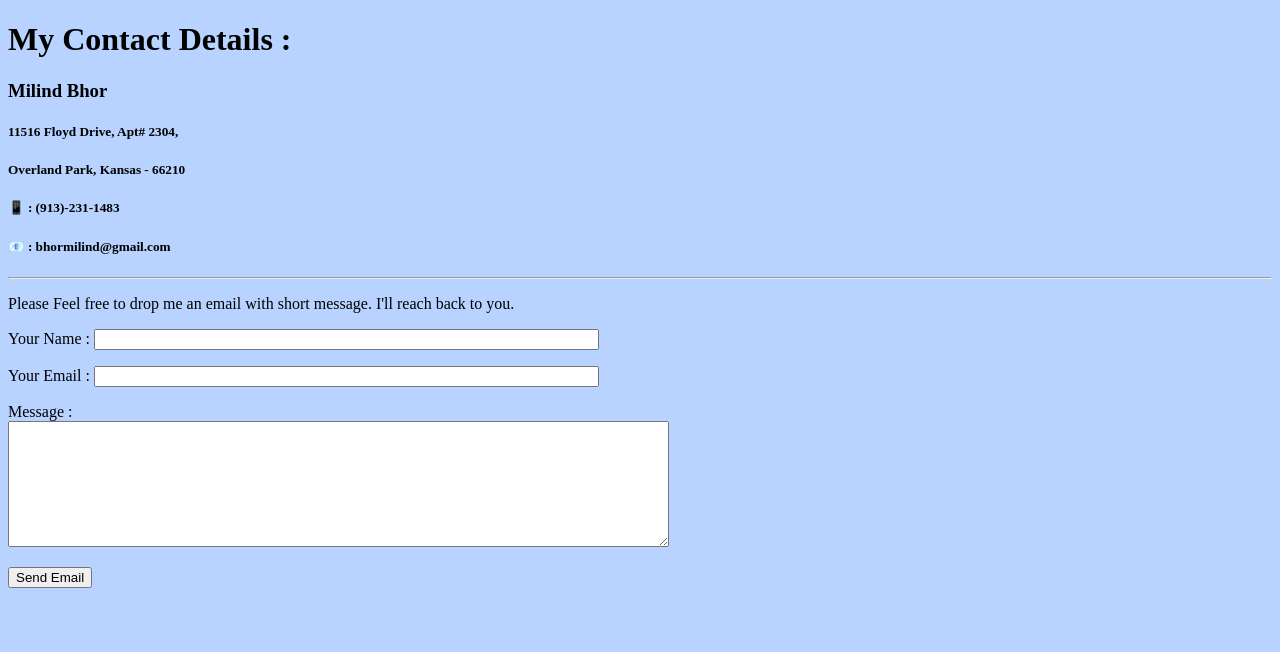
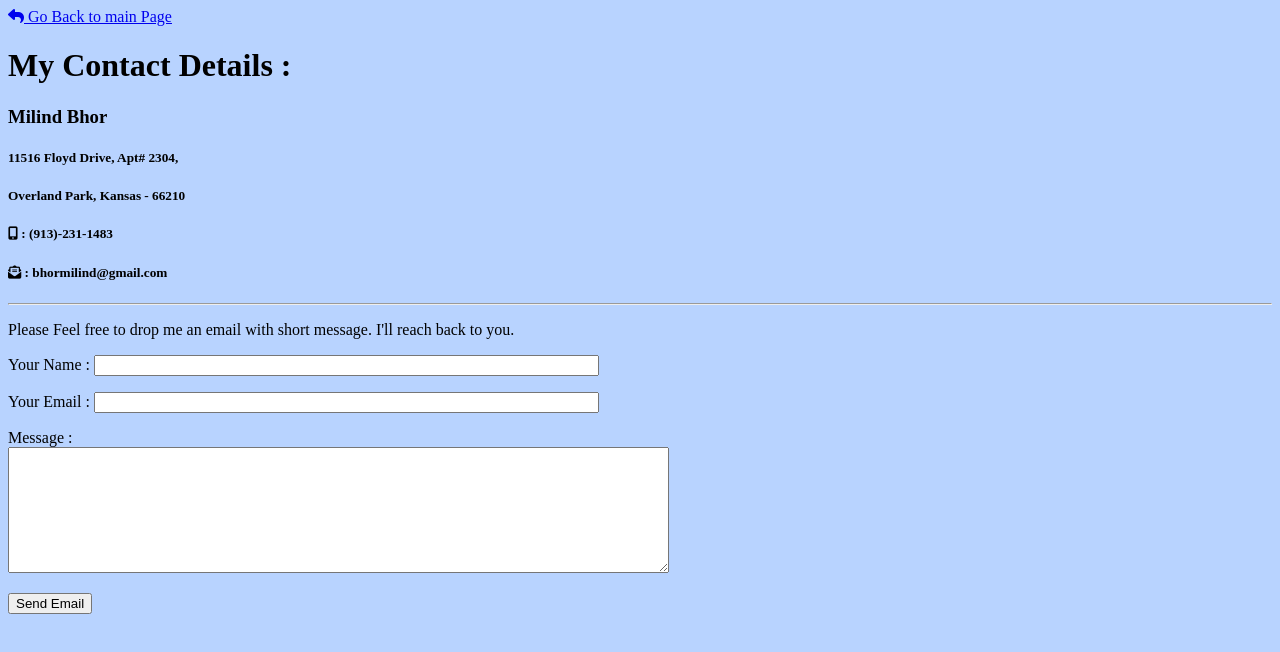
Before and after one commit to bhormilind/cv, a plain HTML site: page contact_me.html in a window 1280 px wide. Drawn offline with Linux system fonts and the light colour scheme.

Commit message:
Added Icons

```diff
--- a/contact_me.html
+++ b/contact_me.html
@@ -2,15 +2,17 @@
 <html lang="en" dir="ltr">
   <head>
     <meta charset="utf-8">
-    <title></title>
+    <title>Contact to Milind Bhor</title>
+    <script src="https://kit.fontawesome.com/48bcb96734.js"></script>
   </head>
   <body  bgcolor="#b8d3ff">
+    <a href="index.html"><i class="fas fa-reply"></i> Go Back to main Page</a>
     <h1>My Contact Details : </h1>
     <h3>Milind Bhor</h3>
     <h5>11516 Floyd Drive, Apt# 2304, </h5>
     <h5>Overland Park, Kansas - 66210 </h5>
-    <h5>📱 : (913)-231-1483 </h5>
-    <h5>📧 : bhormilind@gmail.com</h5>
+    <h5><i class="fas fa-mobile-alt"></i> : (913)-231-1483 </h5>
+    <h5><i class="fas fa-envelope-open-text"></i> : bhormilind@gmail.com</h5>
     <hr />
     <p>
       Please Feel free to drop me an email with short message. I'll reach back to you.
```
